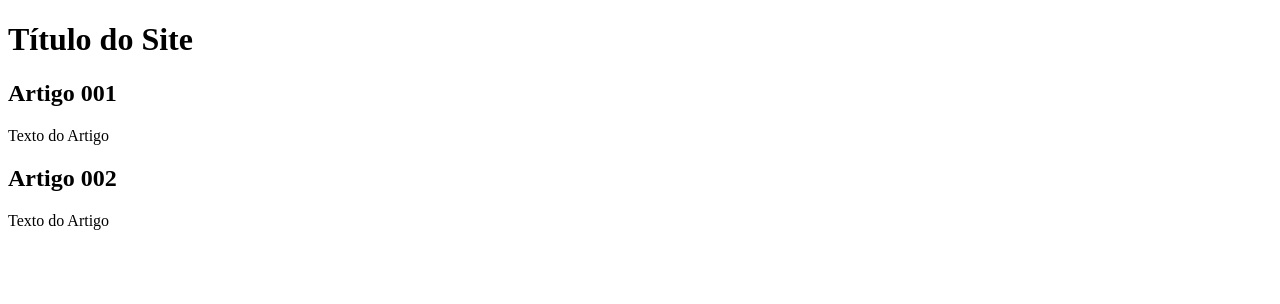
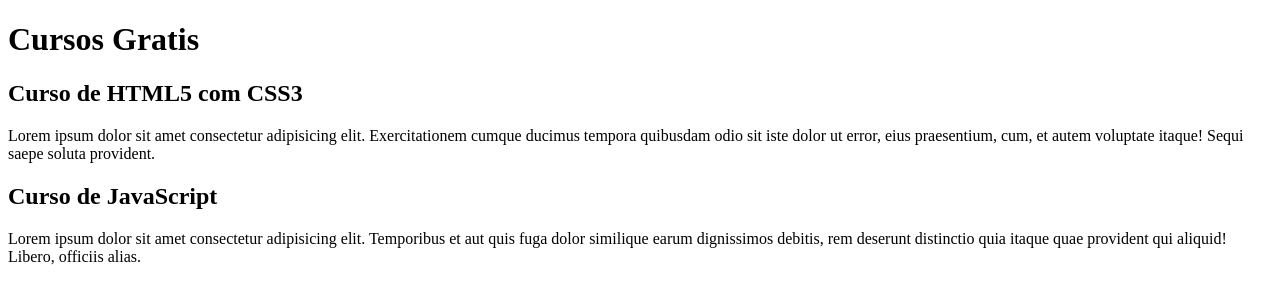
Before and after one commit to felipegambini/projeto-site, a plain HTML site: page index.html in a window 1280 px wide. Drawn offline with Linux system fonts and the light colour scheme.

Commit message:
Update index.html

```diff
--- a/index.html
+++ b/index.html
@@ -4,20 +4,20 @@
     <meta charset="UTF-8">
     <meta http-equiv="X-UA-Compatible" content="IE=edge">
     <meta name="viewport" content="width=device-width, initial-scale=1.0">
-    <title>Título do Site</title>
+    <title></title>
 </head>
 <body>
     <main>
         <header>
-            <h1>Título do Site</h1>
+            <h1>Cursos Gratis</h1>
         </header>
         <article>
-            <h2>Artigo 001</h2>
-            <p>Texto do Artigo</p>
+            <h2>Curso de HTML5 com CSS3</h2>
+            <p>Lorem ipsum dolor sit amet consectetur adipisicing elit. Exercitationem cumque ducimus tempora quibusdam odio sit iste dolor ut error, eius praesentium, cum, et autem voluptate itaque! Sequi saepe soluta provident.</p>
         </article>
         <article>
-            <h2>Artigo 002</h2>
-            <p>Texto do Artigo</p>
+            <h2>Curso de JavaScript</h2>
+            <p>Lorem ipsum dolor sit amet consectetur adipisicing elit. Temporibus et aut quis fuga dolor similique earum dignissimos debitis, rem deserunt distinctio quia itaque quae provident qui aliquid! Libero, officiis alias.</p>
         </article>
     </main>
 </body>
```
